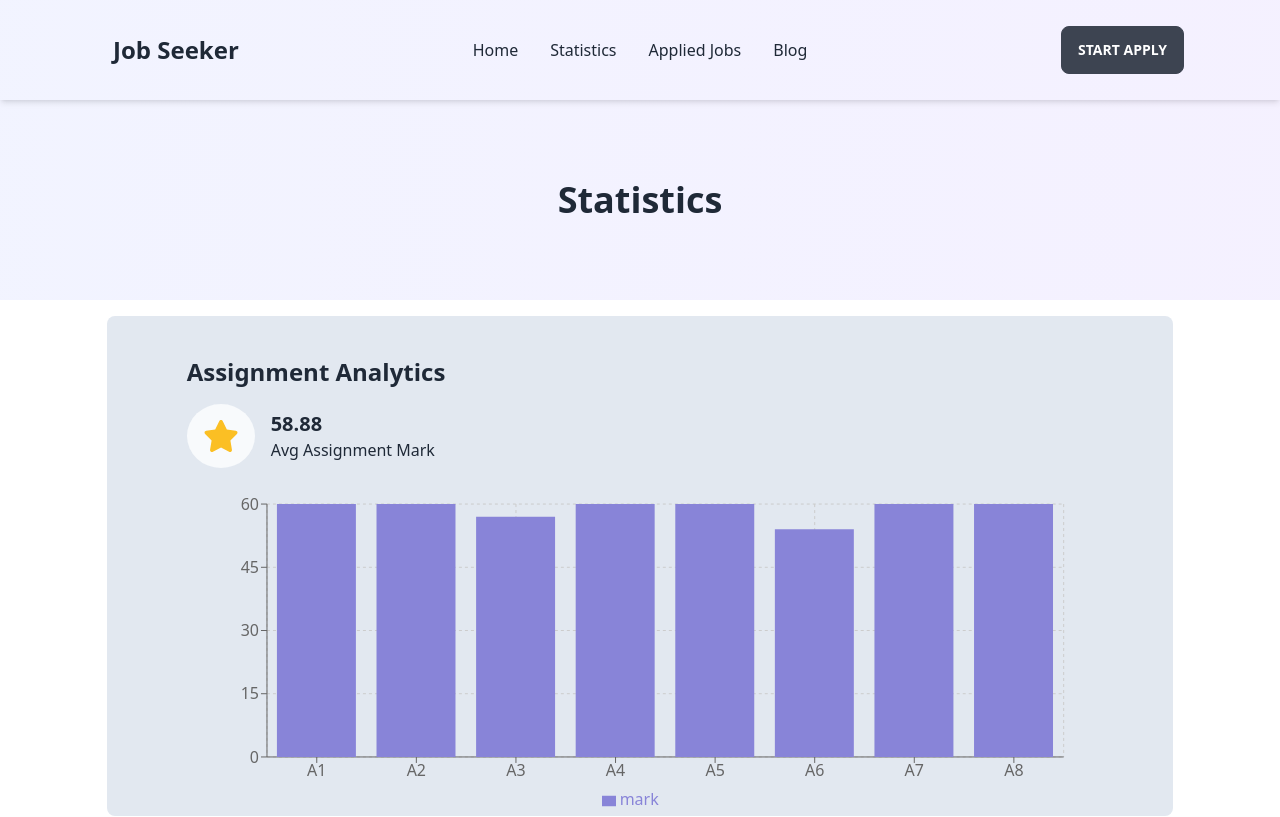
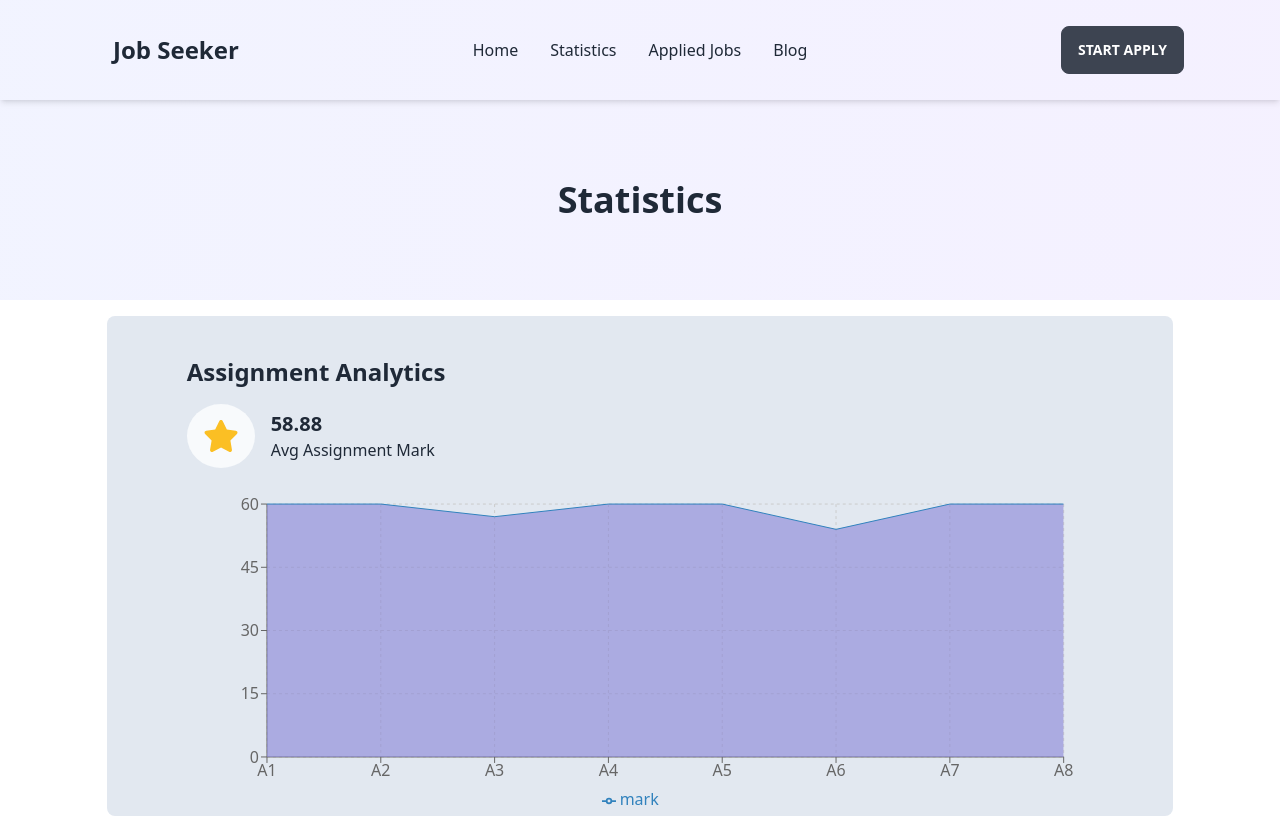
Before and after one commit to alam2025/job-seeker, a React (Vite) app: page /statistics in a window 1280 px wide. Shown: the top 817 px of the page. Built offline with nearby package versions, Linux system fonts and the light colour scheme.

Commit message:
chart change

```diff
--- a/src/components/Statistics.jsx
+++ b/src/components/Statistics.jsx
@@ -2,7 +2,7 @@ import { FontAwesomeIcon } from '@fortawesome/react-fontawesome';
 import { faStar } from '@fortawesome/free-solid-svg-icons'
 import React from 'react';
 
-import { Bar, BarChart, CartesianGrid, Legend, ResponsiveContainer, Tooltip, XAxis, YAxis } from 'recharts';
+import {  Area, AreaChart, CartesianGrid, Legend, ResponsiveContainer, Tooltip, XAxis, YAxis } from 'recharts';
 
 
 
@@ -85,7 +85,7 @@ const Statistics = () => {
                         </div>
 
                         <ResponsiveContainer>
-                              <BarChart
+                              <AreaChart
 
                                     data={data}
                                     margin={{
@@ -102,9 +102,9 @@ const Statistics = () => {
                                     <Tooltip />
                                     <Legend />
 
-                                    <Bar dataKey="mark" fill="#8884d8" />
+                                    <Area dataKey="mark" fill="#8884d8" />
 
-                              </BarChart>
+                              </AreaChart>
                         </ResponsiveContainer>
 
                   </div >
```
